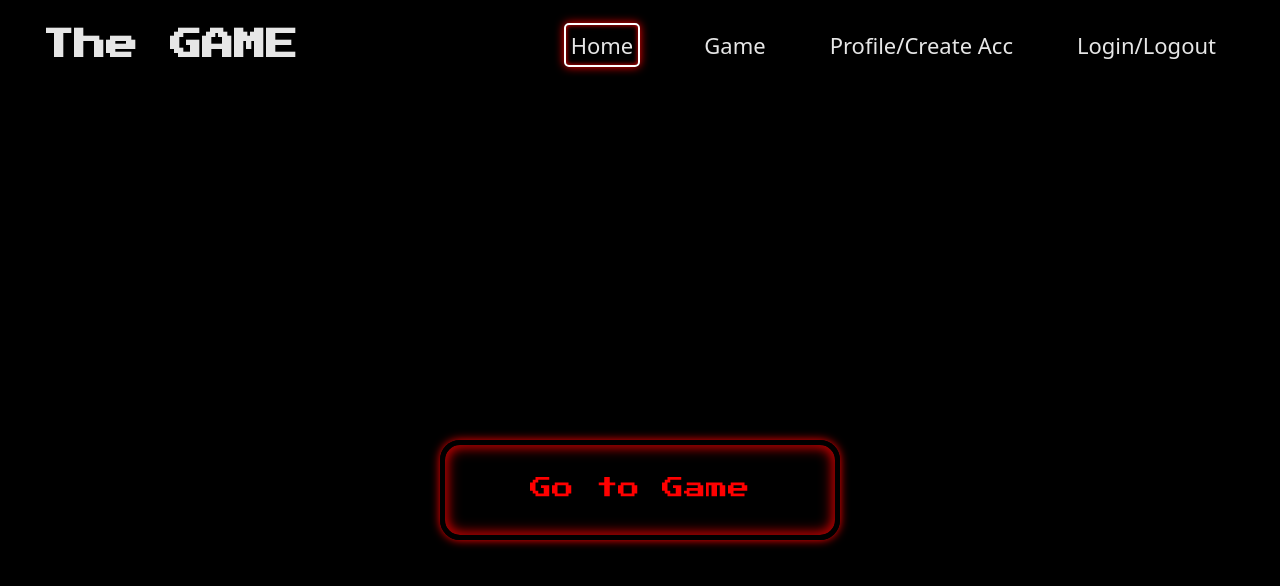
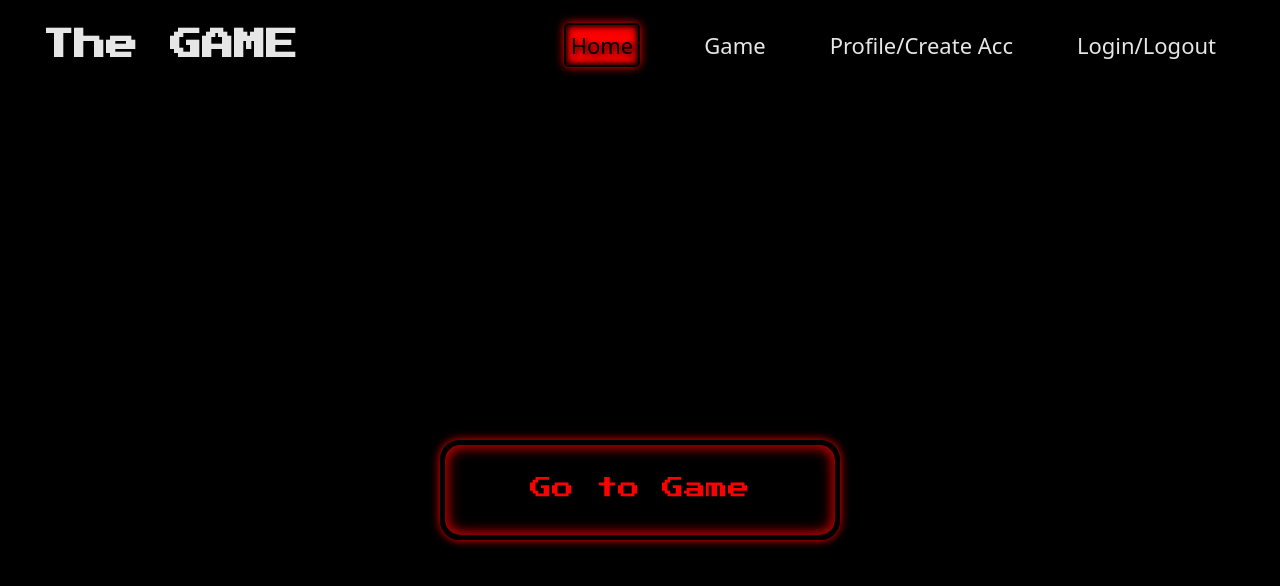
Before and after one commit to PhilippRosie/the-game, a React (Create React App) app: page / in a window 1280 px wide. In both pictures the pointer is over the link "Home". Shown: the top 586 px of the page. Built offline with nearby package versions, Linux system fonts and the light colour scheme; the HTML template or start-up script is replaced by a standard one.

Commit message:
Update navbar.css
made small chnaged to navbar (added border, box-shadow, text-shadow and bg-color) on hover.

```diff
--- a/src/styles/navbar.css
+++ b/src/styles/navbar.css
@@ -25,12 +25,16 @@ nav a {
   margin: 0 2rem;
   color: var(--lightTextColor);
   text-decoration: none;
+  transition: 0.5s;
 }
 
 nav a:hover {
-  border: 2px solid white;
+  border: 2px solid rgb(0, 0, 0);
   border-radius: 5px;
-  box-shadow: 0 0 10px red, inset 0 0 5px red;
+  color: black;
+  text-shadow: 2px 2px 5px black;
+  box-shadow: 0 0 10px red, inset 0 0 5px rgb(0, 0, 0), inset 0 0 10px black;
+  background-color: red;
   transition: 0.5s;
   padding: 5px;
 }
```
